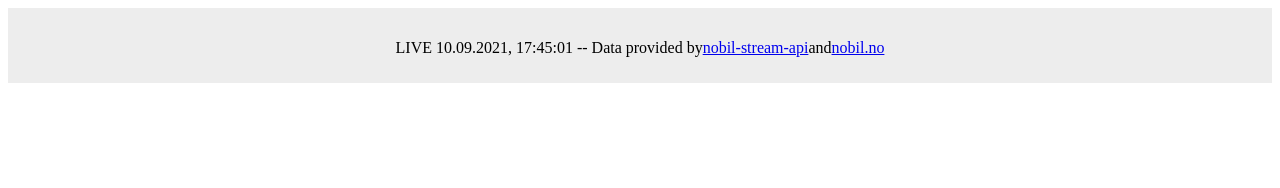
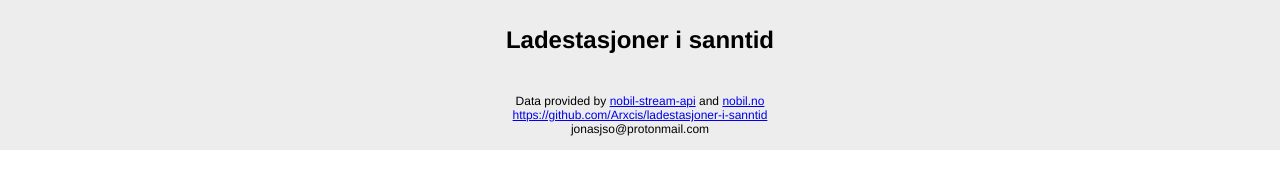
Before and after one commit to Arxcis/ladestasjoner-i-sanntid, a website: page index.html in a window 1280 px wide. Drawn offline with Linux system fonts and the light colour scheme.

Commit message:
updated header, and footer

```diff
--- a/index.html
+++ b/index.html
@@ -4,13 +4,23 @@
     <meta charset="utf-8">
 
     <style>
-        header {
+        body {
+            margin: 0;
+            font-family: Helvetica, Arial, Sans-Serif;
+        }
+        header, footer {
             display: flex;
             justify-content: center;
             height: 30px;
             align-items: center;
             padding: 25px 0 20px 0;
             background-color: rgb(237, 237, 237);
+        }
+
+        footer {
+            display: flex;
+            flex-direction: column;
+            font-size: 12px;
         }
 
         span.unknown, span.available, span.occupied, span.error {
@@ -47,7 +57,7 @@
             background-color: rgb(237, 237, 237);
         }
         tr > th {
-            background-color: red;
+            background-color: #7b7b7b;
             color: white;
         }
         th, td {
@@ -68,10 +78,14 @@
     </style>
 </head>
 <body>
-    <header ></header>
-
+    <header><h2>Ladestasjoner i sanntid</h2></header>
     <table>
     </table>
+    <footer>
+        <section>Data provided by <a href="https://github.com/nobil/nobil-stream-api" target="_blank">nobil-stream-api</a> and <a href="https://info.nobil.no/" target="_blank">nobil.no</a></section>
+        <section><a href="https://github.com/Arxcis/ladestasjoner-i-sanntid/">https://github.com/Arxcis/ladestasjoner-i-sanntid</a></section>
+        <section>jonasjso@protonmail.com</section>
+    </footer>
 </body>
 <script>
     const HOST = "boiling-cliffs-78163.herokuapp.com";
@@ -80,28 +94,13 @@
 
     // Create WebSocket connection.
     const socket = new WebSocket(WS_HOST);
-
-    // Connection opened
     socket.addEventListener('open', (event) => {
         socket.send('Hello Server!');
     });
+    socket.addEventListener('message', OnMessage);
 
     // Listen for messages
-    socket.addEventListener('message', OnMessage);
-
     const chargerStationsMap = new Map();
-
-    function updateHeader() {
-        // Update header clock
-        const clock = document.querySelector("header")
-        const date = new Date();
-
-        // Render
-        clock.innerHTML = `LIVE ${makeDatetimeString(date, {second: "2-digit"})} -- Data provided by <a href="https://github.com/nobil/nobil-stream-api" target="_blank">nobil-stream-api</a> and <a href="https://info.nobil.no/" target="_blank">nobil.no</a>`;
-
-        window.requestAnimationFrame(updateHeader)
-    }
-    window.requestAnimationFrame(updateHeader);
 
     async function OnMessage(event) {
         const message = JSON.parse(event.data);
@@ -315,8 +314,8 @@ function render() {
                 <th>uuid</th>
                 <th>charger station name</th>
                 <th>last updated</th>
-                <th>occupied %</th>
-                <th>connectors kW</th>
+                <th>power %</th>
+                <th>connectors power kW</th>
             </tr>
         </thead>
         <tbody>
@@ -357,6 +356,5 @@ function makeStatusSpan(status, power) {
     }
 }
 
-
 </script>
 </html>
```
